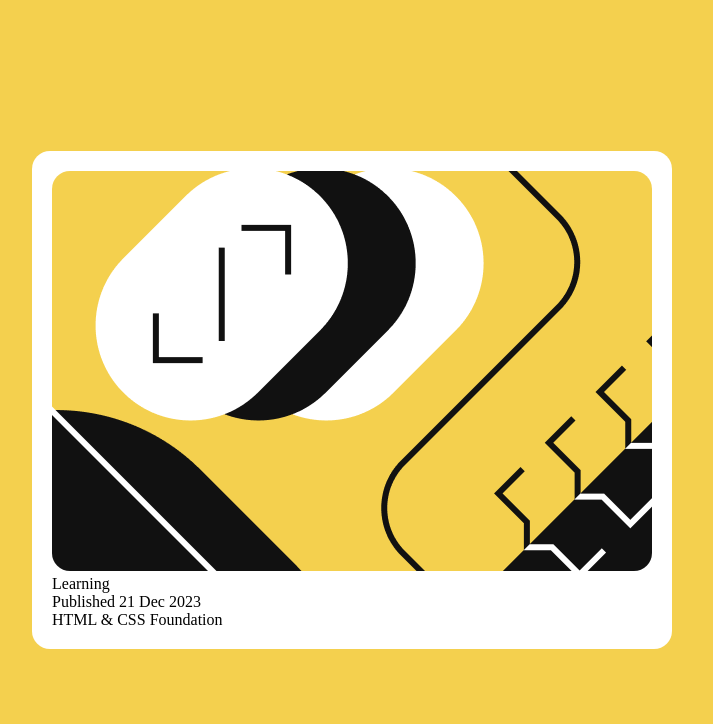
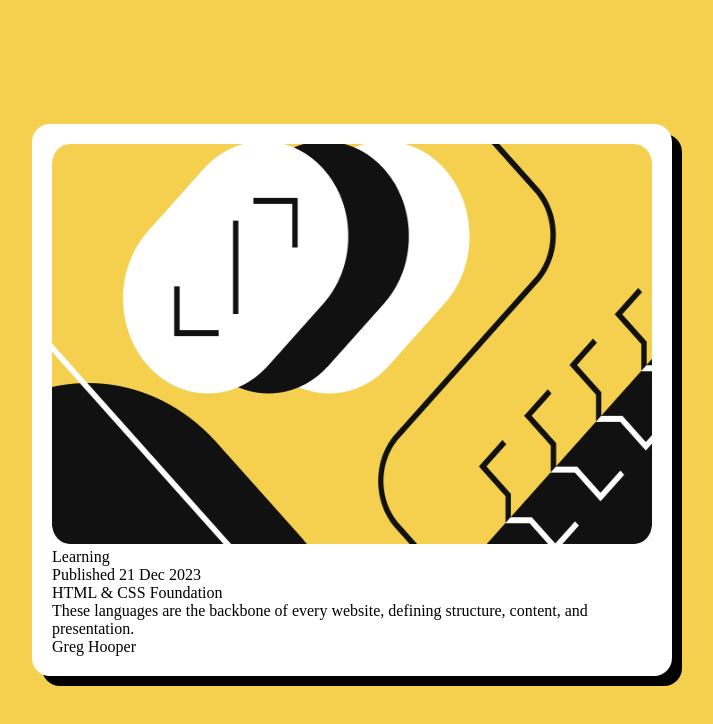
Before and after one commit to NaifIT11/basic-blog-card-challenge, a Next.js app: page / in a window 1280 px wide. Shown: the top 724 px of the page, without its empty margins (288-1001 px from the left). Built offline with nearby package versions, Linux system fonts and the light colour scheme.

Commit message:
complete the structure and adding box-shadow

```diff
--- a/src/app/components/Blog.tsx
+++ b/src/app/components/Blog.tsx
@@ -14,8 +14,12 @@ export default function Blog(){
                 <div className="card__content__up__badge">Learning</div>
                 <div className="card__content__up__date">Published 21 Dec 2023</div>
                 <div className="card__content__up__heading" role="heading" aria-level={1}>HTML & CSS Foundation</div>
+                <div className="card__content__up__paragraph" role="paragraph">These languages are the backbone of every website, defining structure, content, and presentation.</div>
             </div>
-            <div className="card__content__down"></div>
+            <div className="card__content__down">
+                <div className="card__content__down__image"></div>
+                <div className="card__content__down__name" role="heading" aria-level={4}>Greg Hooper</div>
+            </div>
         </div>
     </div>
 }
--- a/src/app/globals.css
+++ b/src/app/globals.css
@@ -33,12 +33,12 @@ img{
   display: flex;
   flex-direction: column;
   border-radius: 1.125rem;
+  box-shadow: 10px 10px 0px #000;
 }
 
 .card__image{
   height: 30%;
   img{
-    object-fit: cover;
     border-radius: 1.125rem;
   }
 }
```
